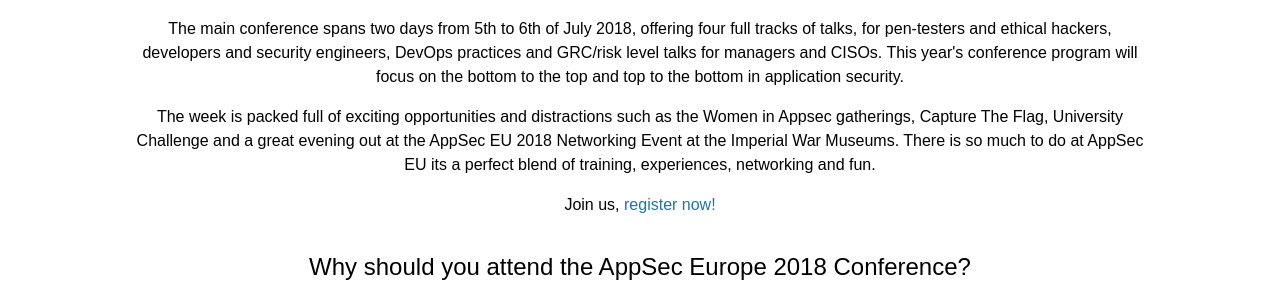
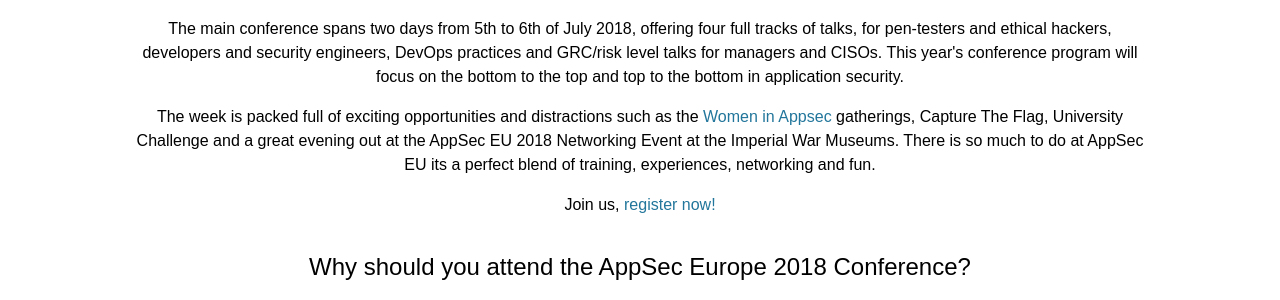
Before and after one commit to OWASP/AppSecEurope2018, a Jekyll site: the page built from index.html, in a window 1280 px wide and 900 px high, scrolled down 787 px. Shown: the part 152-452 px from the top of the window. Built offline with Jekyll 4.4.1, drawn with Linux system fonts in a browser that asks for light colours; some web fonts are replaced; some of the changed lines change nothing that is shown.

Commit message:
link to WiA

```diff
--- a/index.html
+++ b/index.html
@@ -18,7 +18,7 @@
 
 <p>The main conference spans two days from 5th to 6th of July 2018, offering four full tracks of talks, for pen-testers and ethical hackers, developers and security engineers, DevOps practices and GRC/risk level talks for managers and CISOs. This year's conference program will focus on the bottom to the top and top to the bottom in application security. </p>
 
-<p>The week is packed full of exciting opportunities and distractions such as the Women in Appsec gatherings, Capture The Flag, University Challenge and a great evening out at the AppSec EU 2018 Networking Event at the Imperial War Museums. There is so much to do at AppSec EU its a perfect blend of training, experiences, networking and fun.</p>
+<p>The week is packed full of exciting opportunities and distractions such as the <a href="about/women-in-appsec">Women in Appsec</a> gatherings, Capture The Flag, University Challenge and a great evening out at the AppSec EU 2018 Networking Event at the Imperial War Museums. There is so much to do at AppSec EU its a perfect blend of training, experiences, networking and fun.</p>
 
 <p>Join us, <a href="/register">register now!</a></p>
 </section>
```
